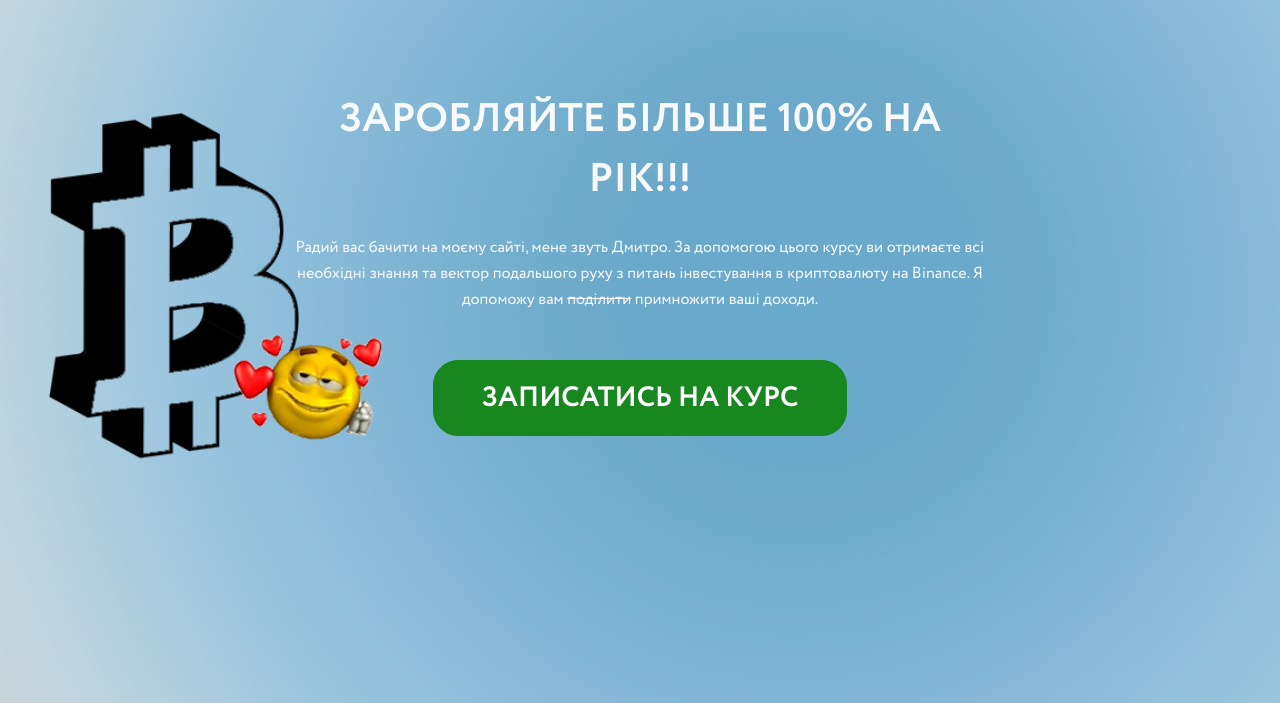
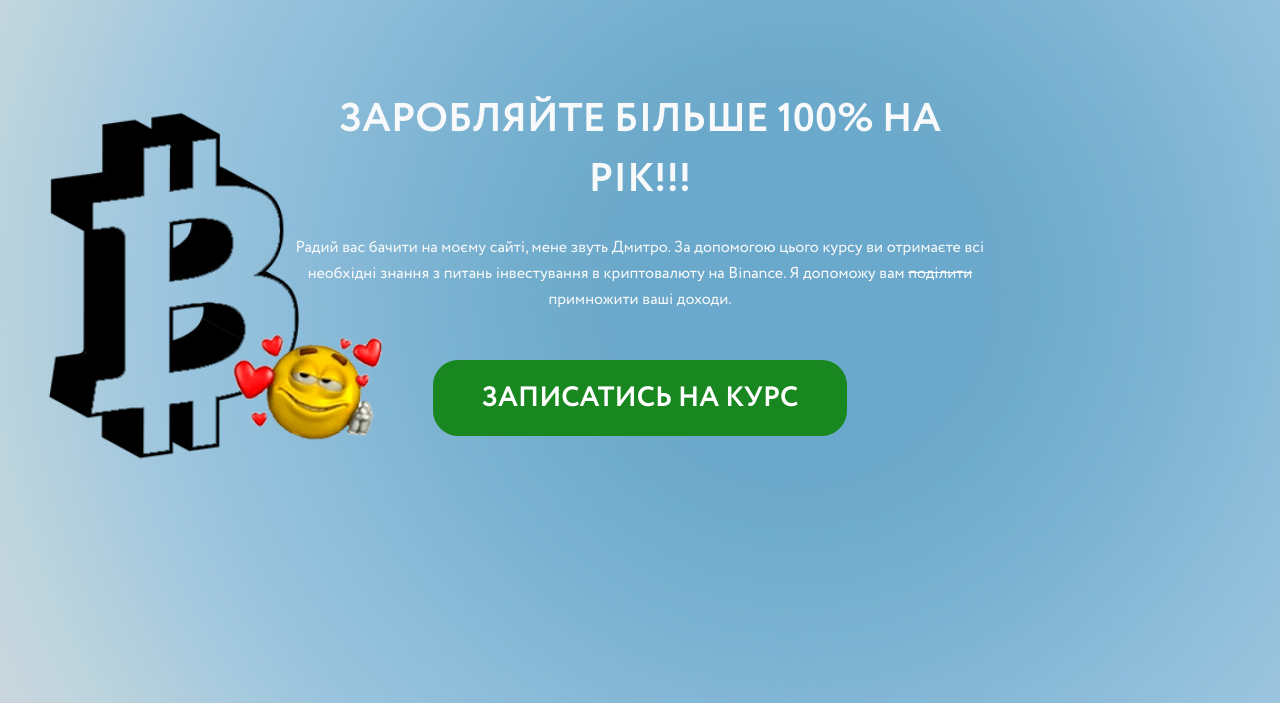
Before and after one commit to perchikovD/perchikovd.github.io, a plain HTML site: page index.html in a window 1280 px wide. Shown: the part 97-800 px from the top of the page. Drawn offline with Linux system fonts and the light colour scheme.

Commit message:
Update index.html

```diff
--- a/index.html
+++ b/index.html
@@ -55,7 +55,7 @@
                             <span class="fs-1 fw-bold font-Circe text-uppercase text-light">ЗАРОБЛЯЙТЕ БІЛЬШЕ 100% НА РІК!!!</span>
                             <div class="my-4 w-100"></div>
                             <span class="fs-6 font-Circe text-light">
-                                Радий вас бачити на моєму сайті, мене звуть Дмитро. За допомогою цього курсу ви отримаєте всі необхідні знання та вектор подальшого руху з питань інвестування в криптовалюту на Binance.
+                                Радий вас бачити на моєму сайті, мене звуть Дмитро. За допомогою цього курсу ви отримаєте всі необхідні знання з питань інвестування в криптовалюту на Binance.
                                  Я допоможу вам <strike>поділити</strike> примножити ваші доходи.
                         </span>
                         </div>
```
